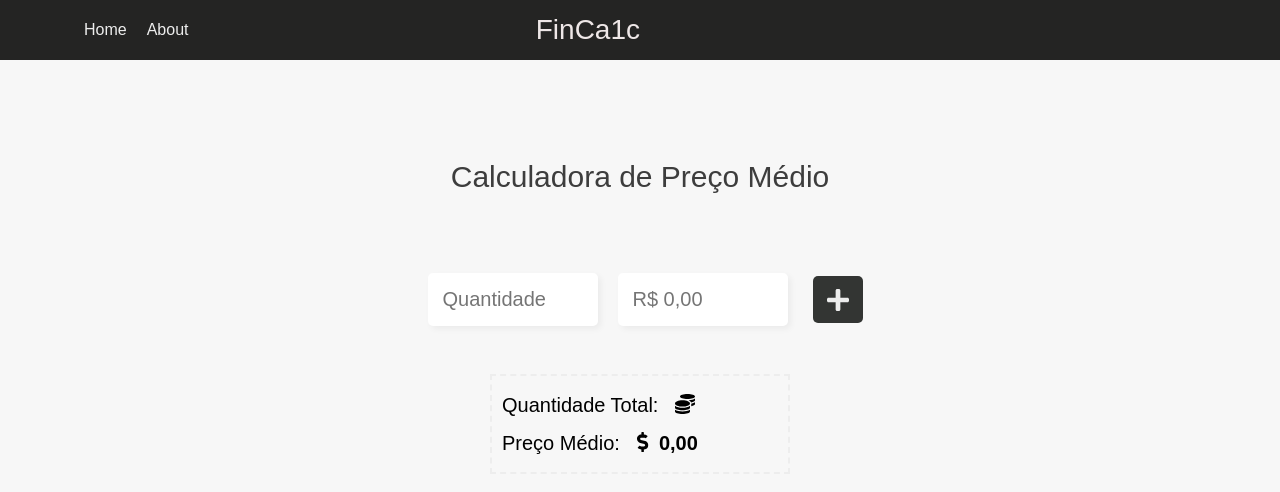
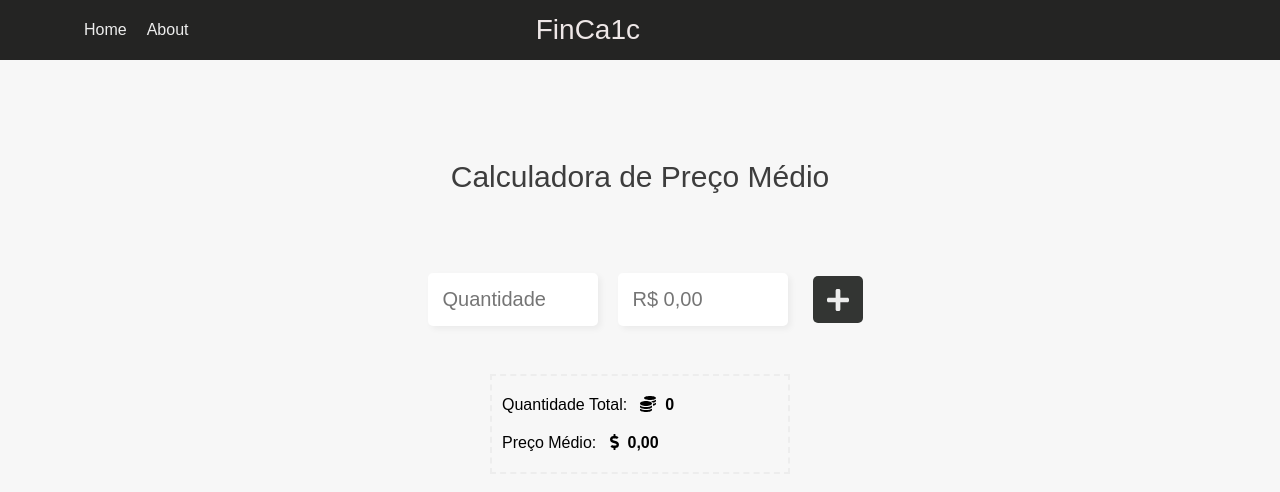
Before and after one commit to hewmoreira/finprice, a Vue app: page / in a window 1280 px wide. Shown: the top 492 px of the page. Built offline with nearby package versions, Linux system fonts and the light colour scheme.

Commit message:
ajuste no formato de quantidade

```diff
--- a/src/pages/PrecoMedio.vue
+++ b/src/pages/PrecoMedio.vue
@@ -12,18 +12,18 @@
     </div>
     <div id="result">
         <div id="divQtdTotal">
-            <div class="qtdTotal">
                 Quantidade Total: &nbsp;
                 <font-awesome-icon icon="coins"/>&nbsp;
-                <b>{{ quantidade }}</b>
-            </div>
+                <b>{{ formatNumber(quantidade) }}</b>
+            <!-- <div class="qtdTotal">
+            </div> -->
         </div>
         <div id="divPMTotal">
-            <div class="pmAtual">
                 Preço Médio: &nbsp;
                 <font-awesome-icon icon="dollar-sign"/>&nbsp;
                 <b>{{ formatPrice(preco) }}</b>
-            </div>
+            <!-- <div class="pmAtual">
+            </div> -->
         </div>
     </div>
     <div id="listaCalcPM">
@@ -40,12 +40,16 @@ export default {
         return{
             quantidade: '',
             preco: '',
-            // listaCalc: ['Oi']
+            listaPMs: []
         }
     },
     methods: {
     formatPrice(value) {
         let val = (value/1).toFixed(2).replace('.', ',')
+        return val.toString().replace(/\B(?=(\d{3})+(?!\d))/g, ".")
+    },
+    formatNumber(value) {
+        let val = (value/1).toFixed(0).replace('.', ',')
         return val.toString().replace(/\B(?=(\d{3})+(?!\d))/g, ".")
     }
 }
@@ -155,17 +159,17 @@ export default {
         border: 2px dashed var(--color-white1);
     }
 
-    #divQtdTotal{
+    /* #divQtdTotal{
         width: auto;
-    }
+    } */
 
     .qtdTotal{
         font-size: 20px;
     }
 
-    #divPMTotal{
+    /* #divPMTotal{
         width: auto;
-    }
+    } */
 
     .pmAtual{
         font-size: 20px;
```
